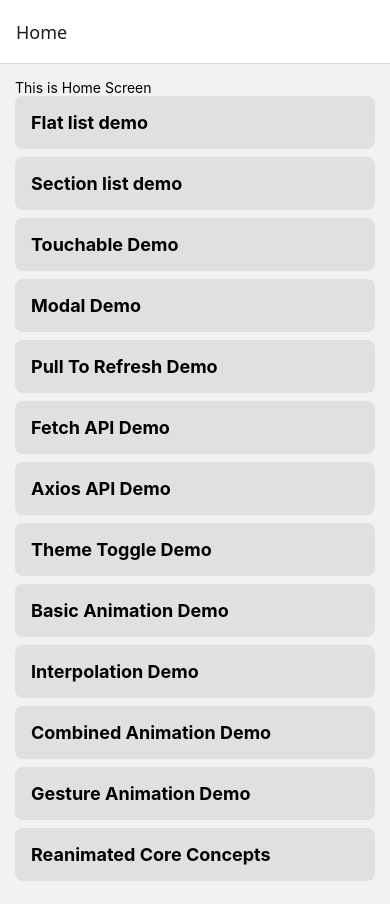
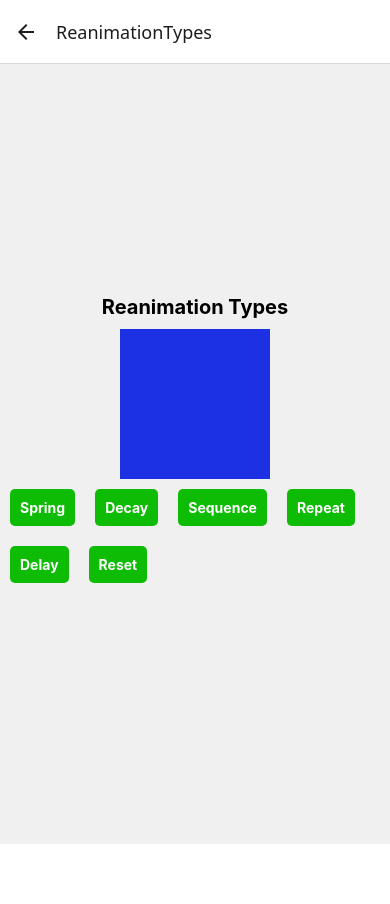
Before and after one commit to PrashantMaurya252/react-native-cli, a React Native app: screen /ReanimationTypes in a window 390 px wide. After the commit the page ends 844 px from the top, so only its background shows below. Built offline with nearby package versions, Linux system fonts and the light colour scheme.

Commit message:
animation types

```diff
--- a/src/screens/Home.tsx
+++ b/src/screens/Home.tsx
@@ -79,6 +79,12 @@ const topics = [
     title: 'Reanimated Core Concepts',
     screen: 'ReanimatedCore',
   },
+
+  {
+    id: 14,
+    title: 'Reanimated Animation Types',
+    screen: 'ReanimationTypes',
+  },
 ];
 
 type HomeScreenNavigationProp = StackNavigationProp<RootStackParamList, 'Home'>;
--- a/src/screens/RootNavigation.tsx
+++ b/src/screens/RootNavigation.tsx
@@ -14,6 +14,7 @@ import Interpolation from './Interpolation';
 import CombinedAnimation from './CombinedAnimation';
 import GestureAnimation from './GestureAnimation';
 import CoreConcept from './reanimated/CoreConcepts';
+import ReanimationTypes from './reanimated/ReanimationTypes';
 
 export type RootStackParamList = {
   Home: undefined;
@@ -30,6 +31,7 @@ export type RootStackParamList = {
   CombinedAnimation: undefined;
   GestureDemo: undefined;
   ReanimatedCore: undefined;
+  ReanimationTypes: undefined;
 };
 
 const Stack = createStackNavigator<RootStackParamList>();
@@ -51,6 +53,7 @@ const RootNavigation: React.FC = () => {
       <Stack.Screen name="CombinedAnimation" component={CombinedAnimation} />
       <Stack.Screen name="GestureDemo" component={GestureAnimation} />
       <Stack.Screen name="ReanimatedCore" component={CoreConcept} />
+      <Stack.Screen name="ReanimationTypes" component={ReanimationTypes} />
     </Stack.Navigator>
   );
 };
--- /dev/null
+++ b/src/screens/reanimated/ReanimationTypes.tsx
@@ -0,0 +1,71 @@
+import {Pressable, StyleSheet, Text, View} from 'react-native';
+import Animated from 'react-native-reanimated';
+
+const ReanimationTypes: React.FC = () => {
+  return (
+    <View style={styles.container}>
+      <Text style={styles.headerText}>Reanimation Types</Text>
+      <Animated.View style={[styles.box]}></Animated.View>
+
+      <View style={styles.btnContainer}>
+        <Pressable style={styles.btn}>
+          <Text style={styles.btnText}>Spring</Text>
+        </Pressable>
+        <Pressable style={styles.btn}>
+          <Text style={styles.btnText}>Decay</Text>
+        </Pressable>
+        <Pressable style={styles.btn}>
+          <Text style={styles.btnText}>Sequence</Text>
+        </Pressable>
+        <Pressable style={styles.btn}>
+          <Text style={styles.btnText}>Repeat</Text>
+        </Pressable>
+        <Pressable style={styles.btn}>
+          <Text style={styles.btnText}>Delay</Text>
+        </Pressable>
+        <Pressable style={styles.btn}>
+          <Text style={styles.btnText}>Reset</Text>
+        </Pressable>
+      </View>
+    </View>
+  );
+};
+
+const styles = StyleSheet.create({
+  container: {
+    flexGrow: 1,
+    alignItems: 'center',
+    paddingVertical: 20,
+    backgroundColor: '#f0f0f0',
+    justifyContent: 'center',
+  },
+  headerText: {
+    fontSize: 20,
+    fontWeight: 'bold',
+    marginBottom: 10,
+  },
+  box: {
+    width: 150,
+    height: 150,
+    backgroundColor: '#1d31e4',
+    justifyContent: 'center',
+    alignItems: 'center',
+  },
+  btnContainer: {
+    flexDirection: 'row',
+    marginBottom: 20,
+    flexWrap: 'wrap',
+  },
+  btn: {
+    backgroundColor: '#0ebc05',
+    padding: 10,
+    margin: 10,
+    borderRadius: 5,
+  },
+  btnText: {
+    color: 'white',
+    fontWeight: 'bold',
+  },
+});
+
+export default ReanimationTypes;
```
